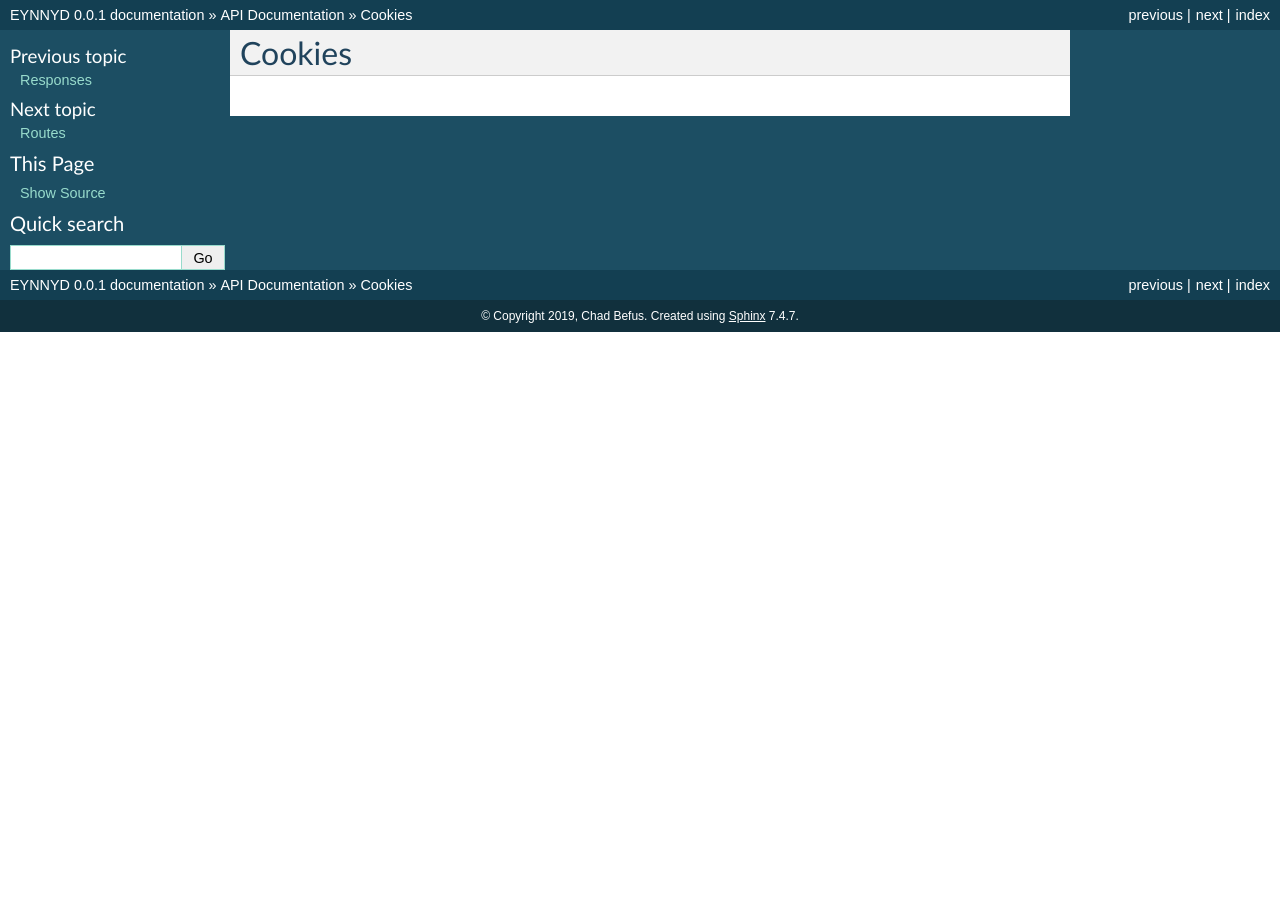
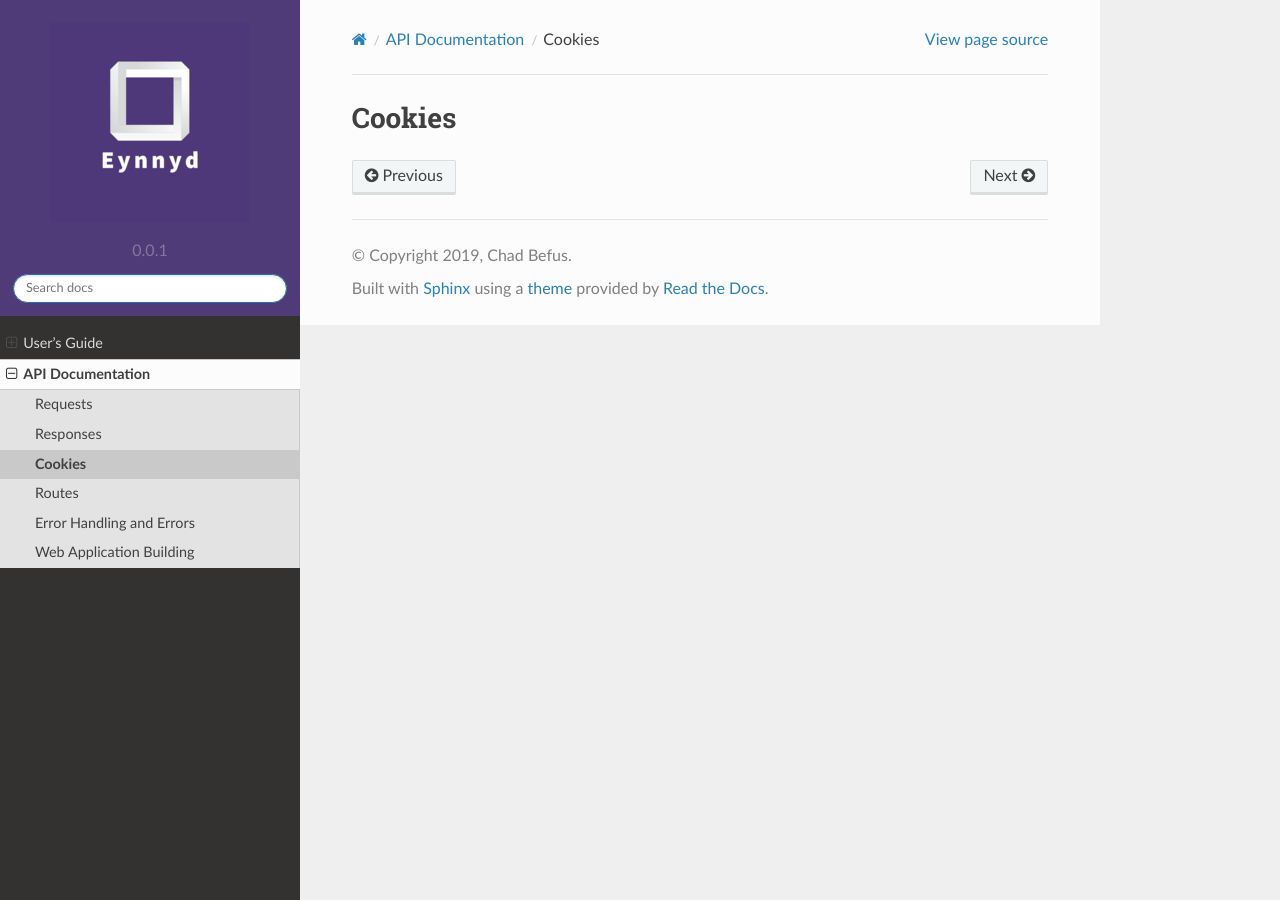
Before and after one commit to cbefus/Eynnyd, a Sphinx documentation site: the page built from docs/source/api/cookies.rst, in a window 1280 px wide. Built offline with Sphinx 7.4.7 and the Read the Docs theme 2.0.0, drawn with Linux system fonts in a browser that asks for light colours.

Commit message:
Added document theme and logos.

```diff
--- a/docs/source/conf.py
+++ b/docs/source/conf.py
@@ -3,6 +3,7 @@
 # This file only contains a selection of the most common options. For a full
 # list see the documentation:
 # https://www.sphinx-doc.org/en/master/usage/configuration.html
+# https://www.sphinx-doc.org/en/1.2/config.html
 
 # -- Path setup --------------------------------------------------------------
 
@@ -21,6 +22,7 @@ project = 'EYNNYD'
 copyright = '2019, Chad Befus'
 author = 'Chad Befus'
 
+version = '0.0.1'
 # The full version, including alpha/beta/rc tags
 release = '0.0.1'
 
@@ -47,9 +49,31 @@ exclude_patterns = []
 # The theme to use for HTML and HTML Help pages.  See the documentation for
 # a list of builtin themes.
 #
-html_theme = 'classic'
+html_theme = 'sphinx_rtd_theme'  # https://sphinx-rtd-theme.readthedocs.io/en/stable/index.html
 
 # Add any paths that contain custom static files (such as style sheets) here,
 # relative to this directory. They are copied after the builtin static files,
 # so a file named "default.css" will overwrite the builtin "default.css".
 html_static_path = ['_static']
+
+# Theme options
+html_theme_options = {
+    'canonical_url': '',
+    'analytics_id': '',  #  Provided by Google in your dashboard
+    'logo_only': True,
+    'display_version': True,
+    'prev_next_buttons_location': 'bottom',
+    'style_external_links': True,
+    'vcs_pageview_mode': '',
+    'style_nav_header_background': '#4F3B78',
+    # Toc options
+    'collapse_navigation': False,
+    'sticky_navigation': True,
+    'navigation_depth': 4,
+    'includehidden': False,
+    'titles_only': False
+}
+html_logo = "_static/images/logo.png"
+html_favicon = "_static/images/favicon.ico"
+
+github_url = "https://github.com/cbefus/Eynnyd"
--- a/docs/source/index.rst
+++ b/docs/source/index.rst
@@ -88,10 +88,10 @@ comparisons between our framework and others soon.  However, if you absolutely n
 Eynnyd, you probably should look into non HTTP type frameworks or at least non WSGI frameworks.
 
 
-Documentation:
---------------
+Documentation
+-------------
 .. toctree::
-   :maxdepth: 2
+   :maxdepth: 3
 
    guide/index
    api/index
--- a/docs_requirements.txt
+++ b/docs_requirements.txt
@@ -1 +1,2 @@
 Sphinx==2.2.2
+sphinx-rtd-theme==0.4.3
```
Also changed, not shown: docs/source/_static/images/favicon.ico (added), docs/source/_static/images/logo.png (added).
